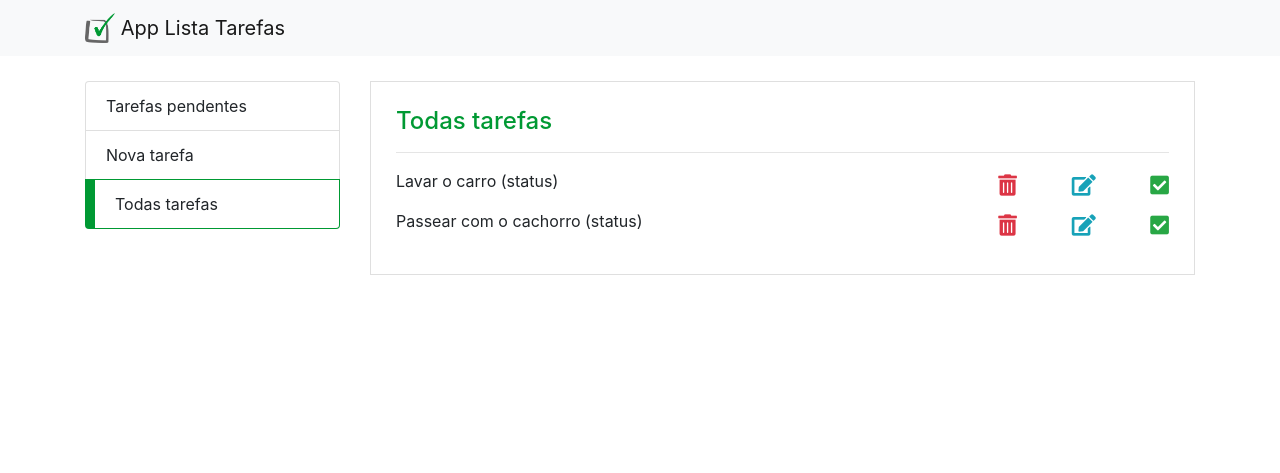
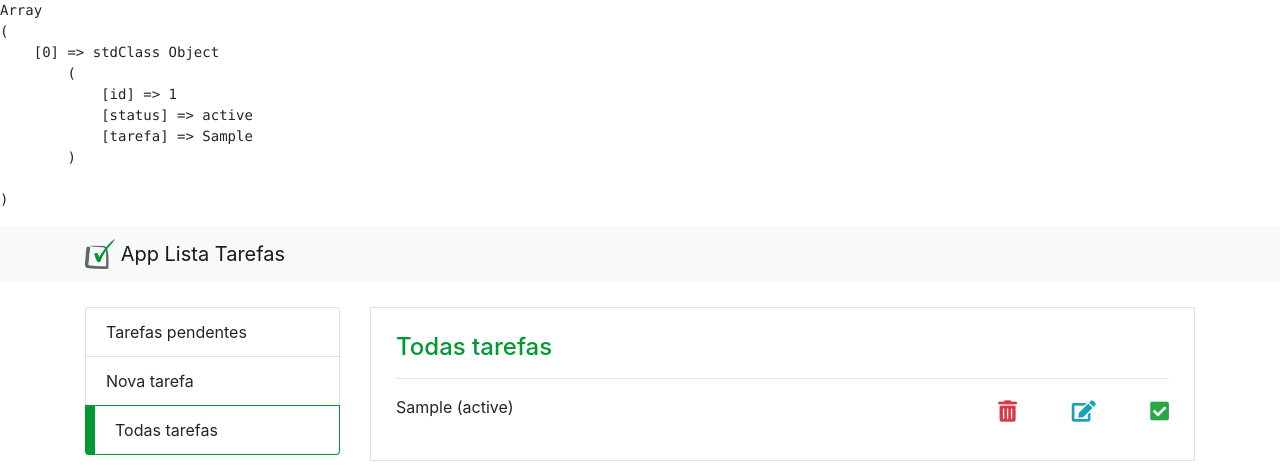
Before and after one commit to FFilins/AppListaTarefas, a PHP site: page /todas_tarefas.php in a window 1280 px wide. Shown: the top 473 px of the page. Run offline with PHP 8.4, Linux system fonts and the light colour scheme; tables that the repository leaves empty or names only in its code hold one stand-in row (values such as "Sample post"); some libraries are stand-ins or nearby versions.

Commit message:
listando todas as tarefas

```diff
--- a/nova_tarefa.php
+++ b/nova_tarefa.php
@@ -42,7 +42,7 @@
 								<h4>Nova tarefa</h4>
 								<hr />
 
-								<form method="post" action="tarefa_controller.php">
+								<form method="post" action="tarefa_controller.php?acao=inserir">
 									<div class="form-group">
 										<label>Descrição da tarefa:</label>
 										<input type="text" class="form-control" name="tarefa" placeholder="Exemplo: Lavar o carro">
--- a/privado/conexao.php
+++ b/privado/conexao.php
@@ -20,10 +20,6 @@ class Conexao {
             echo '<p>'. $e->getMessage().'</p>';
         }
     }
-
-
-
 }
 
-
 ?>
--- a/privado/tarefa_controller.php
+++ b/privado/tarefa_controller.php
@@ -4,22 +4,27 @@ require "tarefa_model.php";
 require "tarefa_service.php";
 require "conexao.php";
 
-$tarefa = new Tarefa();
-$tarefa->__set('tarefa', $_POST['tarefa']);
+$acao = isset($_GET['acao']) ? $_GET['acao'] : $acao;
 
-$conexao = new Conexao();
+if($acao == 'inserir') {
+    $tarefa = new Tarefa();
+    $tarefa->__set('tarefa', $_POST['tarefa']);
 
-$tarefaService = new TarefaService($conexao, $tarefa);
-$tarefaService->inserir();
+    $conexao = new Conexao();
 
-header('Location: nova_tarefa.php?inclusao=1');
+    $tarefaService = new TarefaService($conexao, $tarefa);
 
-echo '<pre>';
-print_r($tarefaService);
-echo '</pre>';
+    $tarefaService->inserir();
 
+    header('Location: nova_tarefa.php?inclusao=1');
+}else if($acao == 'recuperar') {
+    $tarefa = new Tarefa();
+    $conexao = new Conexao();
 
+    $tarefaService = new TarefaService($conexao, $tarefa);
+    $tarefas = $tarefaService->recuperar();
 
+}
 
 
 ?>
--- a/privado/tarefa_service.php
+++ b/privado/tarefa_service.php
@@ -16,8 +16,17 @@ class TarefaService {
         $stmt->bindvalue(':tarefa', $this->tarefa->__get('tarefa'));
         $stmt->execute();
     }
-    public function Recuperar() { // read
-
+    public function recuperar() { // read
+        $query = '
+        select
+            t.id, s.status, t.tarefa
+        from
+            tb_tarefas as t
+            left join tb_status as s on (t.id_status = s.id)
+        ';
+        $stmt = $this->conexao->prepare($query);
+        $stmt->execute();
+        return $stmt->fetchAll(PDO::FETCH_OBJ);
     }
     public function atualizar() { // update
 
--- a/todas_tarefas.php
+++ b/todas_tarefas.php
@@ -1,3 +1,13 @@
+<?php
+$acao = 'recuperar';
+require 'tarefa_controller.php';
+
+echo '<pre>';
+print_r($tarefas);
+echo '</pre>';
+
+?>
+
 <html>
 	<head>
 		<meta charset="utf-8" />
@@ -36,23 +46,16 @@
 								<h4>Todas tarefas</h4>
 								<hr />
 
+								<?php  foreach($tarefas as $indice => $tarefa) { ?>
 								<div class="row mb-3 d-flex align-items-center tarefa">
-									<div class="col-sm-9">Lavar o carro (status)</div>
+									<div class="col-sm-9"><?= $tarefa->tarefa ?> (<?= $tarefa->status?>)</div>
 									<div class="col-sm-3 mt-2 d-flex justify-content-between">
 										<i class="fas fa-trash-alt fa-lg text-danger"></i>
 										<i class="fas fa-edit fa-lg text-info"></i>
 										<i class="fas fa-check-square fa-lg text-success"></i>
 									</div>
 								</div>
-
-								<div class="row mb-3 d-flex align-items-center tarefa">
-									<div class="col-sm-9">Passear com o cachorro (status)</div>
-									<div class="col-sm-3 mt-2 d-flex justify-content-between">
-										<i class="fas fa-trash-alt fa-lg text-danger"></i>
-										<i class="fas fa-edit fa-lg text-info"></i>
-										<i class="fas fa-check-square fa-lg text-success"></i>
-									</div>
-								</div>
+								<?php } ?>
 
 							</div>
 						</div>
```
